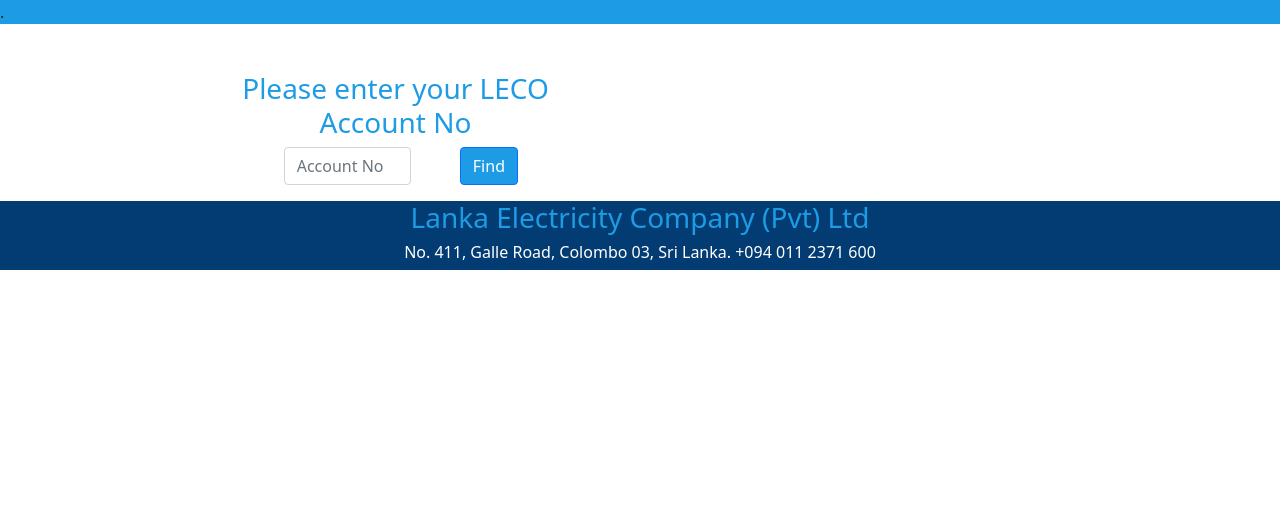
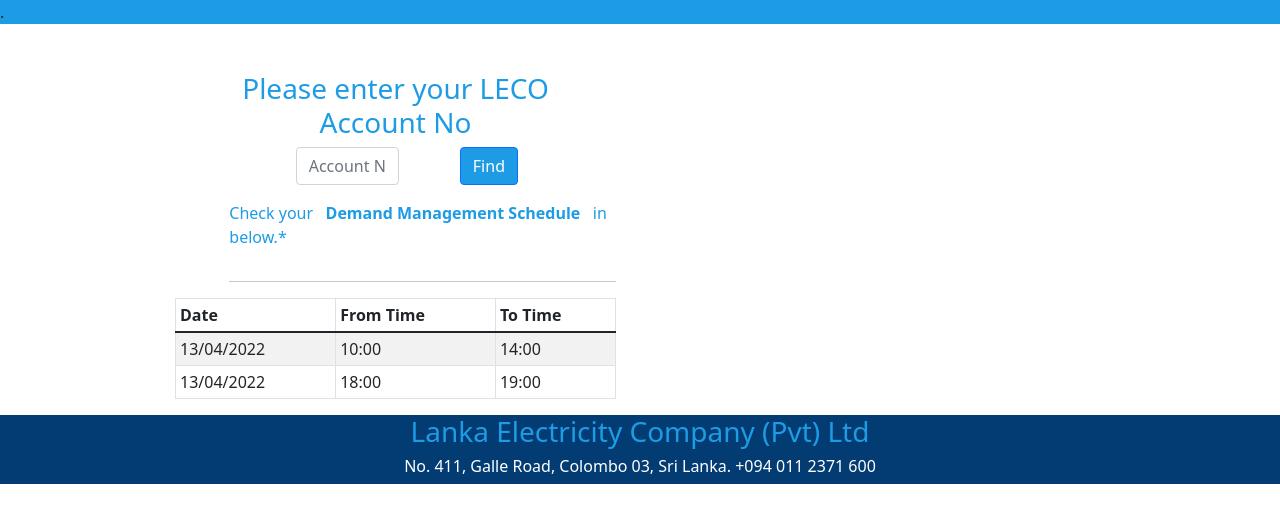
Before and after one commit to mihiHarshana/lecoapp, a React (Create React App) app: page / in a window 1280 px wide. Shown: the top 522 px of the page. Built offline with nearby package versions, Linux system fonts and the light colour scheme.

Commit message:
Complete information display screen with a table

```diff
--- a/src/App.scss
+++ b/src/App.scss
@@ -3,3 +3,4 @@
 @import '../src/styles/header';
 @import '../src/styles/footer';
 @import 'styles/info-panel';
+@import 'styles/display-information';
--- a/src/LecoApp.tsx
+++ b/src/LecoApp.tsx
@@ -2,14 +2,24 @@
 import HeaderUx from "./components/header/HeaderUX";
 import FooterUX from "./components/footer/FooterUX";
 import LeftPanel from "./components/infopanels/LeftPanel";
+import {Col, Row} from "react-bootstrap";
 
 const LecoApp: React.FC = () => {
   return (
-    <React.Fragment>
-      <HeaderUx />
-      <LeftPanel />
-      <FooterUX />
-    </React.Fragment>
+    <Row>
+      <Col xs={12}>
+        <HeaderUx />
+      </Col>
+      <Col md={6} xs={12}>
+        <LeftPanel />
+      </Col>
+      <Col md={6} xs={12}>
+
+      </Col>
+      <Col xs={12}>
+        <FooterUX />
+      </Col>
+    </Row>
 
   );
 }
--- /dev/null
+++ b/src/components/infopanels/DisplayInfomation.tsx
@@ -0,0 +1,42 @@
+import React from "react";
+import {Col, Row, Table} from "react-bootstrap";
+
+const DisplayInfomation = () => {
+  return (
+    <Row>
+      <Col xs={12} md={{span: 8, offset: 4}} className="px-4">
+        <p className="font-color pb-0 ">
+          Check your  <span className="fw-bold"> &nbsp;  Demand Management Schedule  &nbsp; </span>  in below.*
+        </p>
+      </Col>
+      <Col xs={12} md={{span: 8, offset: 4}} className="px-4" >
+        <hr />
+      </Col>
+      <Col xs={12} md={{span: 9, offset: 3}} className="px-4">
+        <Table striped bordered hover size="sm">
+          <thead>
+          <tr>
+            <th>Date </th>
+            <th>From Time</th>
+            <th>To Time</th>
+          </tr>
+          </thead>
+          <tbody>
+          <tr>
+            <td>13/04/2022</td>
+            <td>10:00 </td>
+            <td>14:00</td>
+          </tr>
+          <tr>
+            <td>13/04/2022</td>
+            <td>18:00</td>
+            <td>19:00</td>
+          </tr>
+          </tbody>
+        </Table>
+      </Col>
+    </Row>
+  )
+}
+
+export default DisplayInfomation;
--- a/src/components/infopanels/InfoRequestUX.tsx
+++ b/src/components/infopanels/InfoRequestUX.tsx
@@ -9,7 +9,7 @@
       </Col>
       <Col xs={12} md={{span: 6, offset: 5}} className="px-4">
         <Row>
-          <Col xs={12} md={6}>
+          <Col xs={12} md={6} className="px-4">
             <Form>
               <Form.Group className="mb-3" controlId="fromAccountNo">
                 <Form.Control type="text" placeholder="Account No" />
--- a/src/components/infopanels/LeftPanel.tsx
+++ b/src/components/infopanels/LeftPanel.tsx
@@ -1,12 +1,16 @@
 import React from "react";
 import {Col, Row} from "react-bootstrap";
 import InfoRequestUX from "./InfoRequestUX";
+import DisplayInfomation from "./DisplayInfomation";
 
 const LeftPanel = () => {
   return (
     <Row>
-      <Col xs={12} md={6}>
+      <Col xs={12} >
         <InfoRequestUX />
+      </Col>
+      <Col xs={12} >
+        <DisplayInfomation />
       </Col>
     </Row>
   )
--- /dev/null
+++ b/src/styles/_display-information.scss
@@ -0,0 +1,3 @@
+.font-color {
+  color: $header-color;
+}
```
